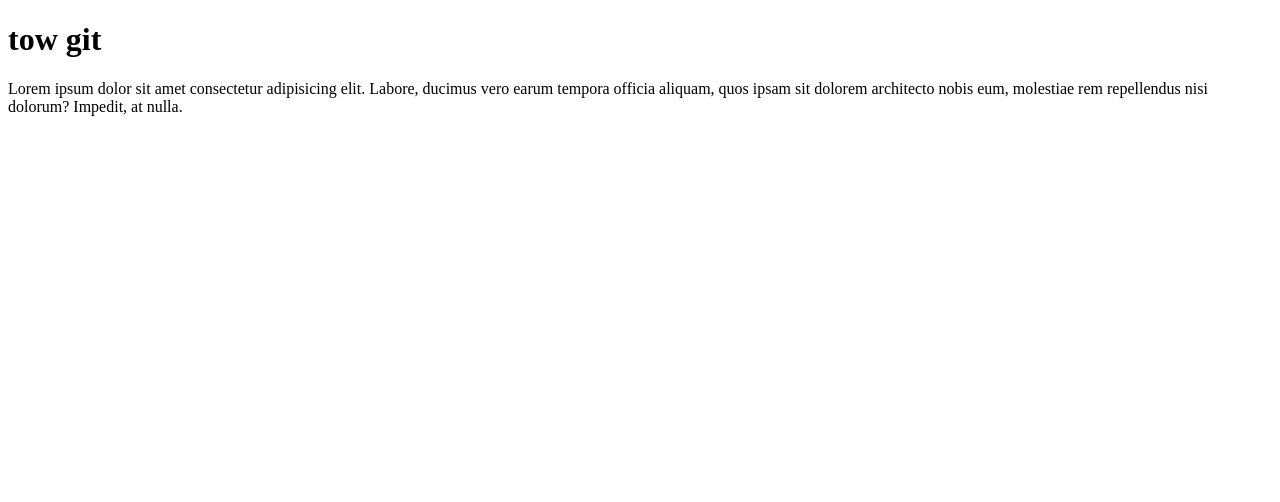
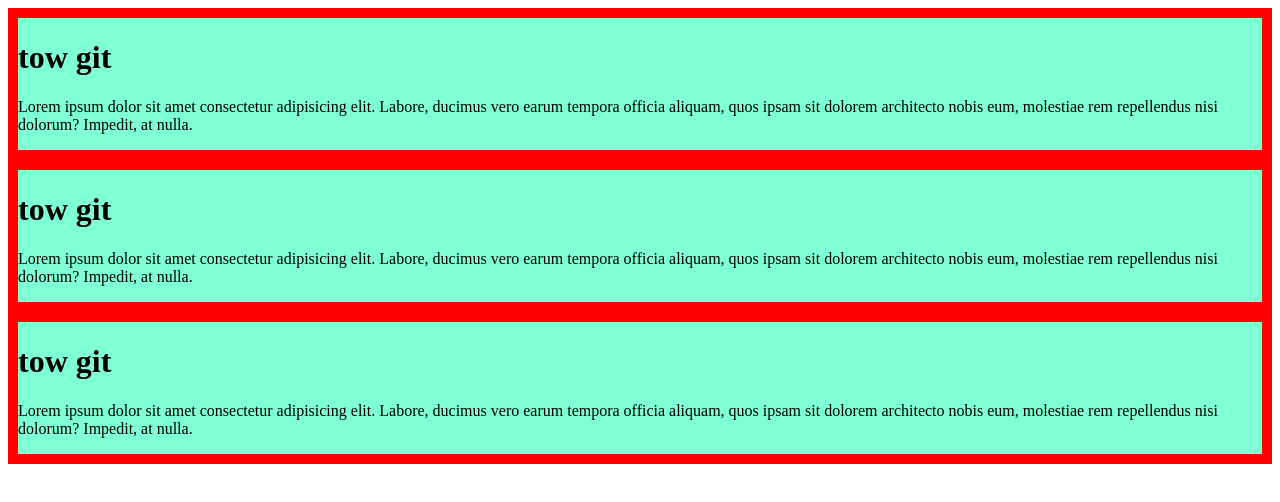
Before and after one commit to jahir0033/my-first-githab-ripo-tow, a plain HTML site: page twogit.html in a window 1280 px wide. Drawn offline with Linux system fonts and the light colour scheme.

Commit message:
added peragrap

```diff
--- a/twogit.html
+++ b/twogit.html
@@ -3,6 +3,7 @@
 <head>
     <meta charset="UTF-8">
     <meta name="viewport" content="width=device-width, initial-scale=1.0">
+    <link rel="stylesheet" href="style/towgit.css">
     <title>tow git</title>
 </head>
 <body>
@@ -10,6 +11,14 @@
     <h1> tow git</h1>
     <p>Lorem ipsum dolor sit amet consectetur adipisicing elit. Labore, ducimus vero earum tempora officia aliquam, quos ipsam sit dolorem architecto nobis eum, molestiae rem repellendus nisi dolorum? Impedit, at nulla.</p>
    </div>
+   <div>
+    <h1> tow git</h1>
+    <p>Lorem ipsum dolor sit amet consectetur adipisicing elit. Labore, ducimus vero earum tempora officia aliquam, quos ipsam sit dolorem architecto nobis eum, molestiae rem repellendus nisi dolorum? Impedit, at nulla.</p>
+   </div>
+   <div>
+    <h1> tow git</h1>
+    <p>Lorem ipsum dolor sit amet consectetur adipisicing elit. Labore, ducimus vero earum tempora officia aliquam, quos ipsam sit dolorem architecto nobis eum, molestiae rem repellendus nisi dolorum? Impedit, at nulla.</p>
+   </div>
 
 </body>
 </html>
```
